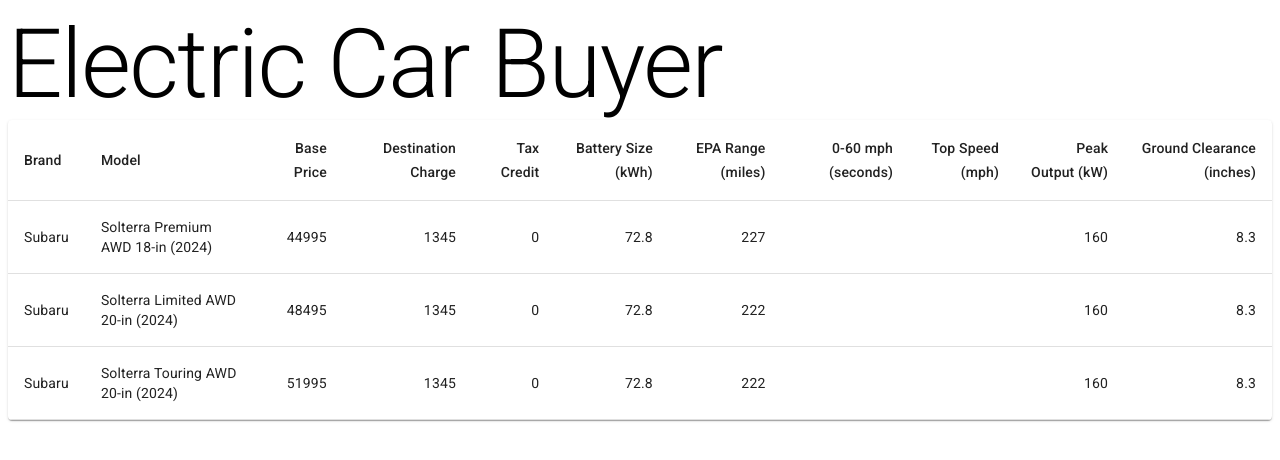
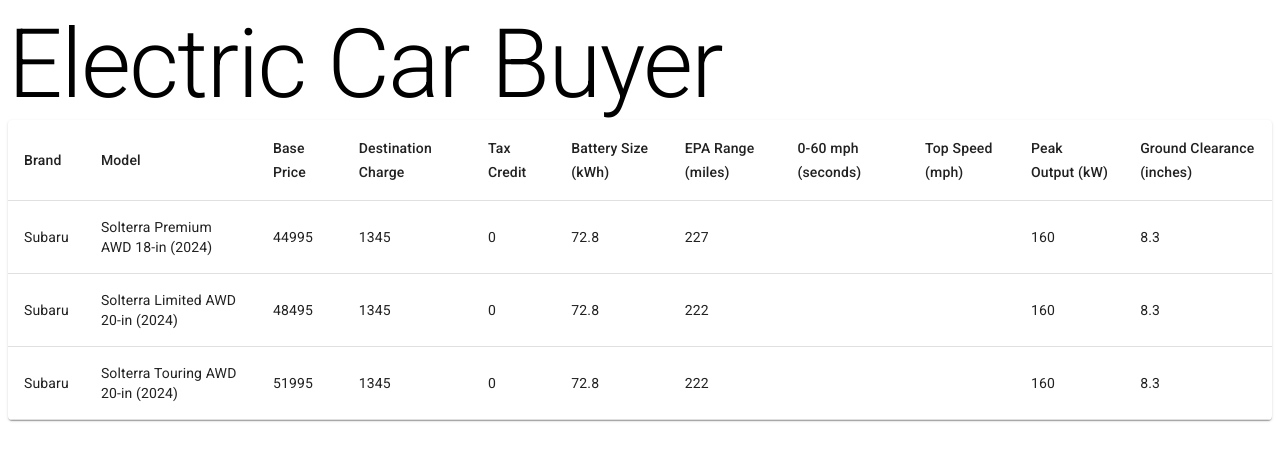
Before and after one commit to ryosua/electric-car-buyer, a Next.js app: page / in a window 1280 px wide. Shown: the top 460 px of the page. Built offline with nearby package versions, Linux system fonts and the light colour scheme.

Commit message:
convert to react-table

```diff
--- a/package.json
+++ b/package.json
@@ -13,6 +13,7 @@
     "@emotion/styled": "^11.11.0",
     "@fontsource/roboto": "^5.0.8",
     "@mui/material": "^5.15.9",
+    "@tanstack/react-table": "^8.13.2",
     "next": "14.1.0",
     "react": "^18",
     "react-dom": "^18"
--- a/src/app/CarTable.tsx
+++ b/src/app/CarTable.tsx
@@ -1,3 +1,6 @@
+"use client";
+
+import React from "react";
 import {
   Table,
   TableBody,
@@ -7,6 +10,12 @@
   TableRow,
   Paper,
 } from "@mui/material";
+import {
+  useReactTable,
+  ColumnDef,
+  getCoreRowModel,
+  flexRender,
+} from "@tanstack/react-table";
 import { CarModel } from "./types";
 
 type Props = {
@@ -14,40 +23,89 @@
 };
 
 const CarTable = ({ cars }: Props) => {
+  const columns = React.useMemo<ColumnDef<CarModel>[]>(
+    () => [
+      {
+        accessorKey: "brand",
+        header: () => <span>Brand</span>,
+      },
+      {
+        accessorKey: "model",
+        header: () => <span>Model</span>,
+      },
+      {
+        accessorKey: "basePrice",
+        header: () => <span>Base Price</span>,
+      },
+      {
+        accessorKey: "destCharge",
+        header: () => <span>Destination Charge</span>,
+      },
+      {
+        accessorKey: "taxCredit",
+        header: () => <span>Tax Credit</span>,
+      },
+      {
+        accessorKey: "batterySize",
+        header: () => <span>Battery Size (kWh)</span>,
+      },
+      {
+        accessorKey: "epaRange",
+        header: () => <span>EPA Range (miles)</span>,
+      },
+      {
+        accessorKey: "zeroToSixty",
+        header: () => <span>0-60 mph (seconds)</span>,
+      },
+      {
+        accessorKey: "topSpeed",
+        header: () => <span>Top Speed (mph)</span>,
+      },
+      {
+        accessorKey: "peakOutput",
+        header: () => <span>Peak Output (kW)</span>,
+      },
+      {
+        accessorKey: "groundClearance",
+        header: () => <span>Ground Clearance (inches)</span>,
+      },
+    ],
+    []
+  );
+
+  const table = useReactTable({
+    data: cars,
+    columns,
+    getCoreRowModel: getCoreRowModel(),
+  });
+
   return (
     <TableContainer component={Paper}>
       <Table sx={{ minWidth: 650 }} aria-label="simple table">
         <TableHead>
           <TableRow>
-            <TableCell>Brand</TableCell>
-            <TableCell>Model</TableCell>
-            <TableCell align="right">Base Price</TableCell>
-            <TableCell align="right">Destination Charge</TableCell>
-            <TableCell align="right">Tax Credit</TableCell>
-            <TableCell align="right">Battery Size (kWh)</TableCell>
-            <TableCell align="right">EPA Range (miles)</TableCell>
-            <TableCell align="right">0-60 mph (seconds)</TableCell>
-            <TableCell align="right">Top Speed (mph)</TableCell>
-            <TableCell align="right">Peak Output (kW)</TableCell>
-            <TableCell align="right">Ground Clearance (inches)</TableCell>
+            {table
+              .getHeaderGroups()
+              .map((headerGroup) =>
+                headerGroup.headers.map((header) => (
+                  <TableCell key={header.id}>
+                    {flexRender(
+                      header.column.columnDef.header,
+                      header.getContext()
+                    )}
+                  </TableCell>
+                ))
+              )}
           </TableRow>
         </TableHead>
         <TableBody>
-          {cars.map((car) => (
-            <TableRow key={car.model}>
-              <TableCell component="th" scope="row">
-                {car.brand}
-              </TableCell>
-              <TableCell>{car.model}</TableCell>
-              <TableCell align="right">{car.basePrice}</TableCell>
-              <TableCell align="right">{car.destCharge}</TableCell>
-              <TableCell align="right">{car.taxCredit}</TableCell>
-              <TableCell align="right">{car.batterySize}</TableCell>
-              <TableCell align="right">{car.epaRange}</TableCell>
-              <TableCell align="right">{car.zeroToSixty}</TableCell>
-              <TableCell align="right">{car.topSpeed}</TableCell>
-              <TableCell align="right">{car.peakOutput}</TableCell>
-              <TableCell align="right">{car.groundClearance}</TableCell>
+          {table.getRowModel().rows.map((row) => (
+            <TableRow key={row.id}>
+              {row.getVisibleCells().map((cell) => (
+                <TableCell key={cell.id}>
+                  {flexRender(cell.column.columnDef.cell, cell.getContext())}
+                </TableCell>
+              ))}
             </TableRow>
           ))}
         </TableBody>
```
Also changed, not shown: 1 other file (tests, documents, lock files or other folders).
